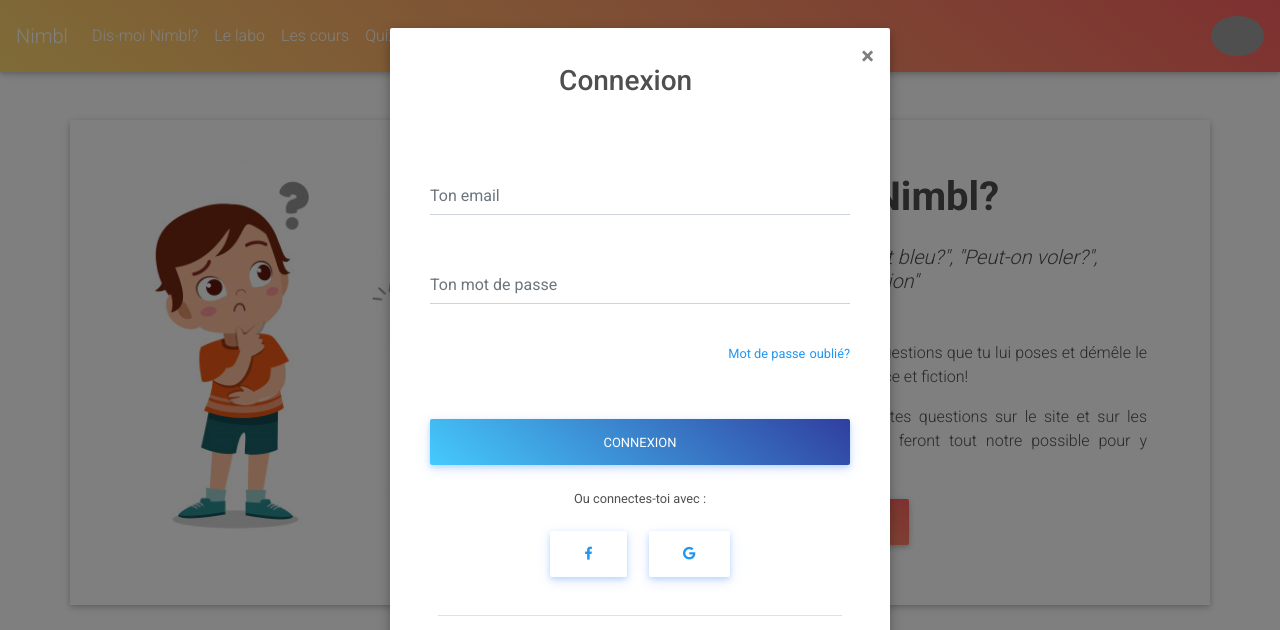
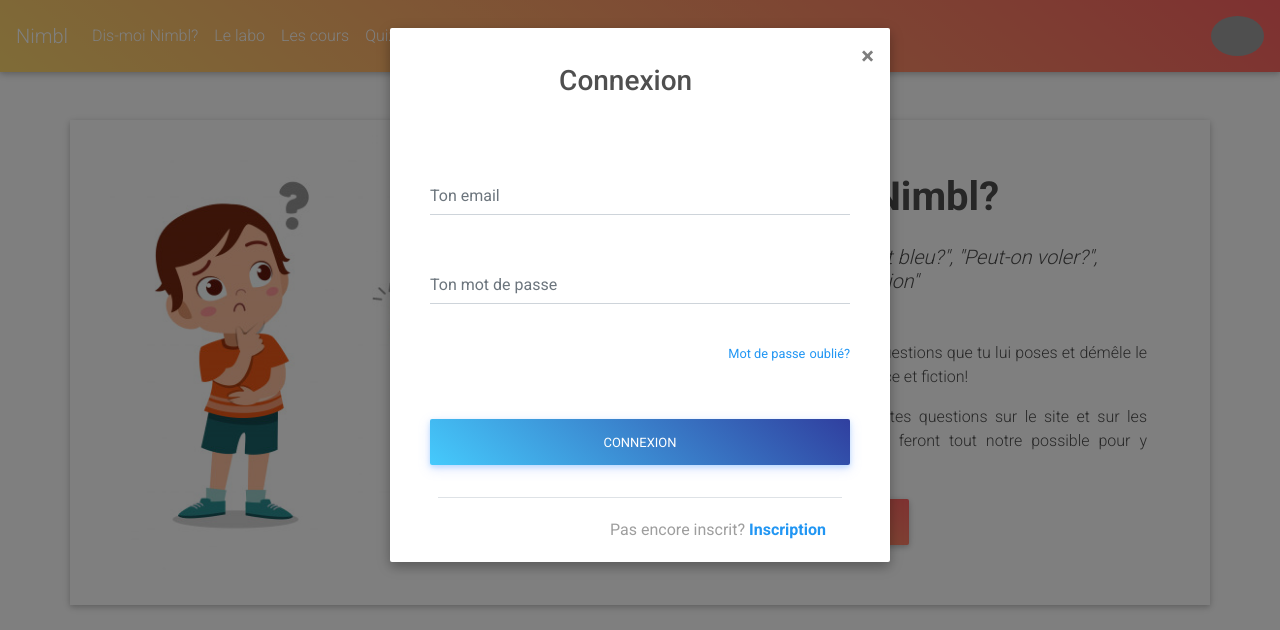
Before and after one commit to LilyDubas/Nimbl, a PHP site: page / in a window 1280 px wide, after a click that opens the changed part. Shown: the top 630 px of the page. Run offline with PHP 8.4, Linux system fonts and the light colour scheme; some libraries are stand-ins or nearby versions; grey boxes are pictures that could not be loaded.

Commit message:
last push

```diff
--- a/Model/new_user.php
+++ b/Model/new_user.php
@@ -6,8 +6,8 @@ function add_new_user($email, $password, $lastname, $firstname,$random_key){
   $password = password_hash($password, PASSWORD_DEFAULT);
   try {
     // declarer la requête sql avec des paramètres
-    $statement = $db->prepare('INSERT INTO `user`(`email`, `password`, `lastname`, `firstname`, `random_key`) VALUES (:email, :password, :lastname, :firstname, :random_key)');
-    $statement->bindParam(':email', $email, PDO::PARAM_STR);
+    $statement = $db->prepare('INSERT INTO `user`(`mail`, `password`, `lastname`, `firstname`, `random_key`) VALUES (:mail, :password, :lastname, :firstname, :random_key)');
+    $statement->bindParam(':mail', $email, PDO::PARAM_STR);
     $statement->bindParam(':password', $password, PDO::PARAM_STR);
     $statement->bindParam(':lastname', $lastname, PDO::PARAM_STR);
     $statement->bindParam(':firstname', $firstname, PDO::PARAM_STR);
--- a/Model/user_connection.php
+++ b/Model/user_connection.php
@@ -5,8 +5,8 @@ function check_user($email, $password){
   $db->setAttribute(PDO::ATTR_ERRMODE, PDO::ERRMODE_EXCEPTION);
   try {
     // declarer la requête sql avec des paramètres
-    $statement = $db->prepare('SELECT `email`, `password`, `lastname`, `firstname`, `random_key` FROM `user` WHERE `email` = :email');
-    $statement->bindParam(':email', $email, PDO::PARAM_STR);
+    $statement = $db->prepare('SELECT `mail`, `password`, `lastname`, `firstname`, `random_key` FROM `user` WHERE `mail` = :mail');
+    $statement->bindParam(':mail', $email, PDO::PARAM_STR);
     $statementValidity = $statement->execute();
     if($statementValidity == true){
     $user_info = $statement->fetch(PDO::FETCH_ASSOC);
--- a/View/header_index_view.php
+++ b/View/header_index_view.php
@@ -72,18 +72,11 @@ aria-hidden="true">
           <div class="text-center mb-3">
             <button type="submit" name="sign-in" class="btn blue-gradient btn-block btn-rounded z-depth-1a">Connexion</button>
           </div>
-          <p class="font-small dark-grey-text text-right d-flex justify-content-center mb-3 pt-2"> Ou connectes-toi avec :</p>
 
-          <div class="row my-3 d-flex justify-content-center">
-            <!--Facebook-->
-            <button type="button" class="btn btn-white btn-rounded mr-md-3 z-depth-1a"><i class="fab fa-facebook-f text-center"></i></button>
-            <!--Google +-->
-            <button type="button" class="btn btn-white btn-rounded z-depth-1a"><i class="fab fa-google"></i></button>
-          </div>
         </div>
         <!--Footer-->
         <div class="modal-footer mx-5 pt-3 mb-1">
-          <p class="font-small grey-text d-flex justify-content-end">Pas encore inscrit? <a type="button" class="blue-text ml-1" data-toggle="modal" data-target="#elegantModalForm2">
+          <p class="grey-text d-flex justify-content-end">Pas encore inscrit? <a type="button" class="blue-text ml-1 font-weight-bold" data-toggle="modal" data-target="#elegantModalForm2">
             Inscription</a></p>
           </div>
         </div>
@@ -141,14 +134,6 @@ aria-hidden="true">
           <div class="text-center mb-3">
             <button type="submit" class="btn blue-gradient btn-block btn-rounded z-depth-1a" name="sign-up">Inscription</button>
           </div>
-          <p class="font-small dark-grey-text text-right d-flex justify-content-center mb-3 pt-2"> ou inscrit toi avec :</p>
-
-          <div class="row my-3 d-flex justify-content-center">
-            <!--Facebook-->
-            <button type="button" class="btn btn-white btn-rounded mr-md-3 z-depth-1a"><i class="fab fa-facebook-f text-center"></i></button>
-            <!--Google +-->
-            <button type="button" class="btn btn-white btn-rounded z-depth-1a"><i class="fab fa-google"></i></button>
-          </div>
         </div>
         <!--Footer-->
       </div>
--- a/View/profil_view.php
+++ b/View/profil_view.php
@@ -5,7 +5,7 @@
   <meta charset="UTF-8">
   <meta name="viewport" content="width=device-width, initial-scale=1, shrink-to-fit=no">
   <meta http-equiv="x-ua-compatible" content="ie=edge">
-  <title>MDB</title>
+  <title><?= $_SESSION['firstname'] . ' ' . $_SESSION['lastname'] ?? 'Léo Fox' ?></title>
   <link rel="stylesheet" href="https://use.fontawesome.com/releases/v5.11.2/css/all.css">
   <link rel="stylesheet" href="https://fonts.googleapis.com/css?family=Roboto:300,400,500,700&display=swap">
 <?php require '../Share/css_links.html' ?>
```
Also changed, not shown: params.php (added, +17 -0 lines).
